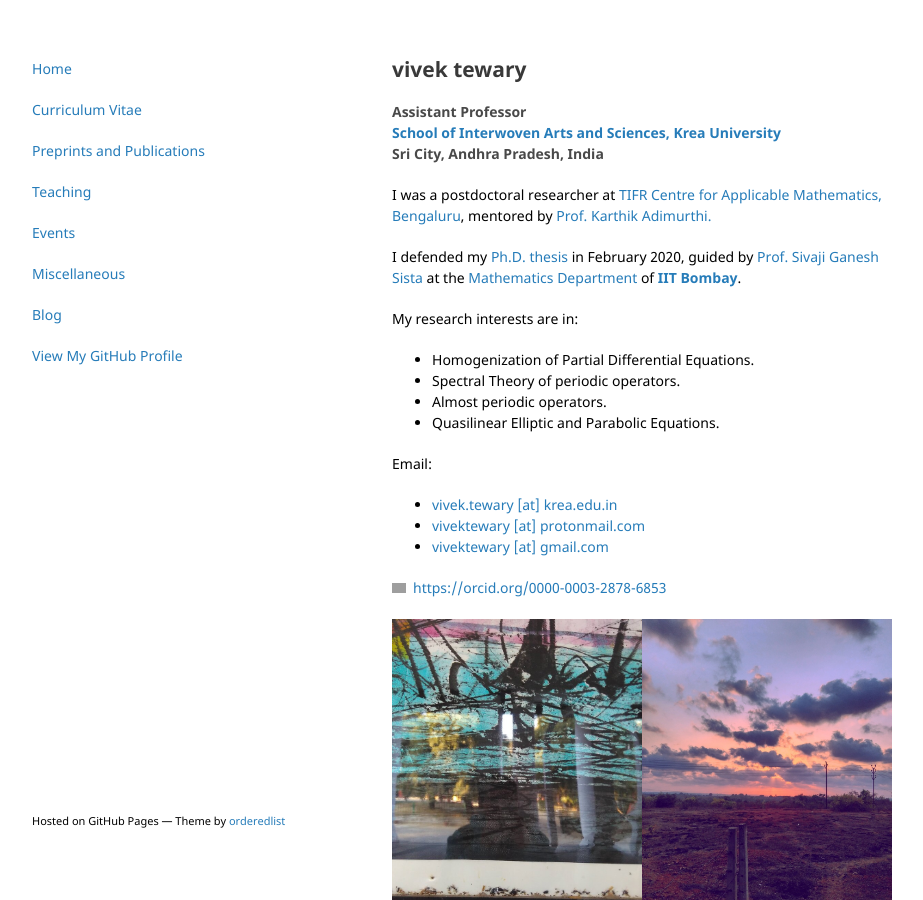
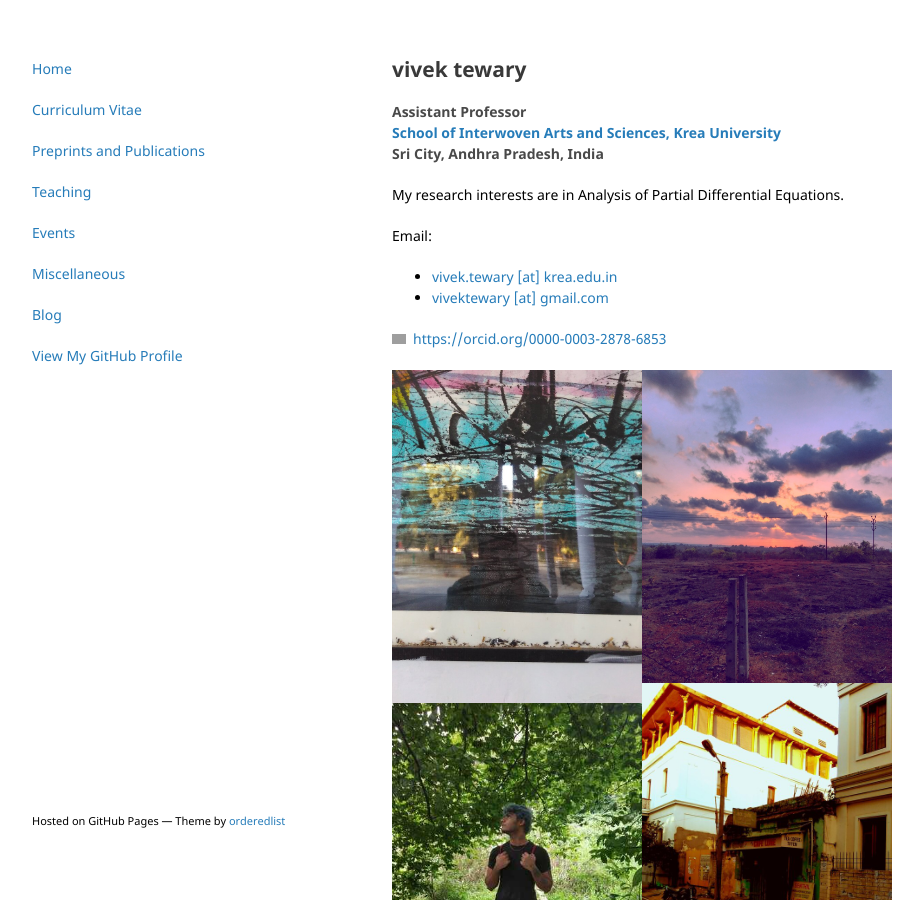
Before and after one commit to vivektewary/vivektewary.github.io, a Jekyll site: the page built from index.html, in a window 1280 px wide and 900 px high. Shown: the whole window, without its empty margins (178-1101 px from the left). Built offline with Jekyll 4.4.1, drawn with Linux system fonts in a browser that asks for light colours; grey boxes are pictures that could not be loaded.

Commit message:
Update index.html

```diff
--- a/index.html
+++ b/index.html
@@ -6,27 +6,12 @@ title: Home
 
 <h4>Assistant Professor<br><a href="https://krea.edu.in/sias/"style="text-decoration:none" target="_blank">School of Interwoven Arts and Sciences, Krea University</a><br> Sri City, Andhra Pradesh, India</h4>
 <p>
-I was a postdoctoral researcher at <a href="https://www.math.tifrbng.res.in/"style="text-decoration:none" target="_blank">TIFR Centre for Applicable Mathematics, Bengaluru</a>, mentored by <a href="https://sites.google.com/view/karthikadimurthi/home"
-target="_blank"style="text-decoration:none">Prof. Karthik Adimurthi.</a>
-</p>
-<p>I defended my <a href="Thesis.pdf"style="text-decoration:none"target="_blank">Ph.D. thesis</a> in February 2020, guided by <a href="http://www.math.iitb.ac.in/~siva/"
-target="_blank"style="text-decoration:none">Prof. Sivaji Ganesh Sista</a> at the <a href="http://www.math.iitb.ac.in/"
-target="_blank"style="text-decoration:none">Mathematics Department</a> of <b><a href="https://www.iitb.ac.in"style="text-decoration:none" target="_blank">IIT Bombay</a></b>.</p>
-
-<p>
-My research interests are in:
-<ul>
-<li>Homogenization of Partial Differential Equations.</li>
-<li>Spectral Theory of periodic operators.</li>
-<li>Almost periodic operators.</li>
-<li>Quasilinear Elliptic and Parabolic Equations.</li>
-</ul>
+My research interests are in Analysis of Partial Differential Equations.
 </p>
 
 <p>Email:
 <ul>
 <li> <a href="mailto:vivek.tewary@krea.edu.in">vivek.tewary [at] krea.edu.in</a></li>
-<li> <a href="mailto:vivektewary@protonmail.com">vivektewary [at] protonmail.com</a></li>
 <li> <a href="mailto:vivektewary@gmail.com">vivektewary [at] gmail.com</a></li>
 </ul>
 </p>
```
